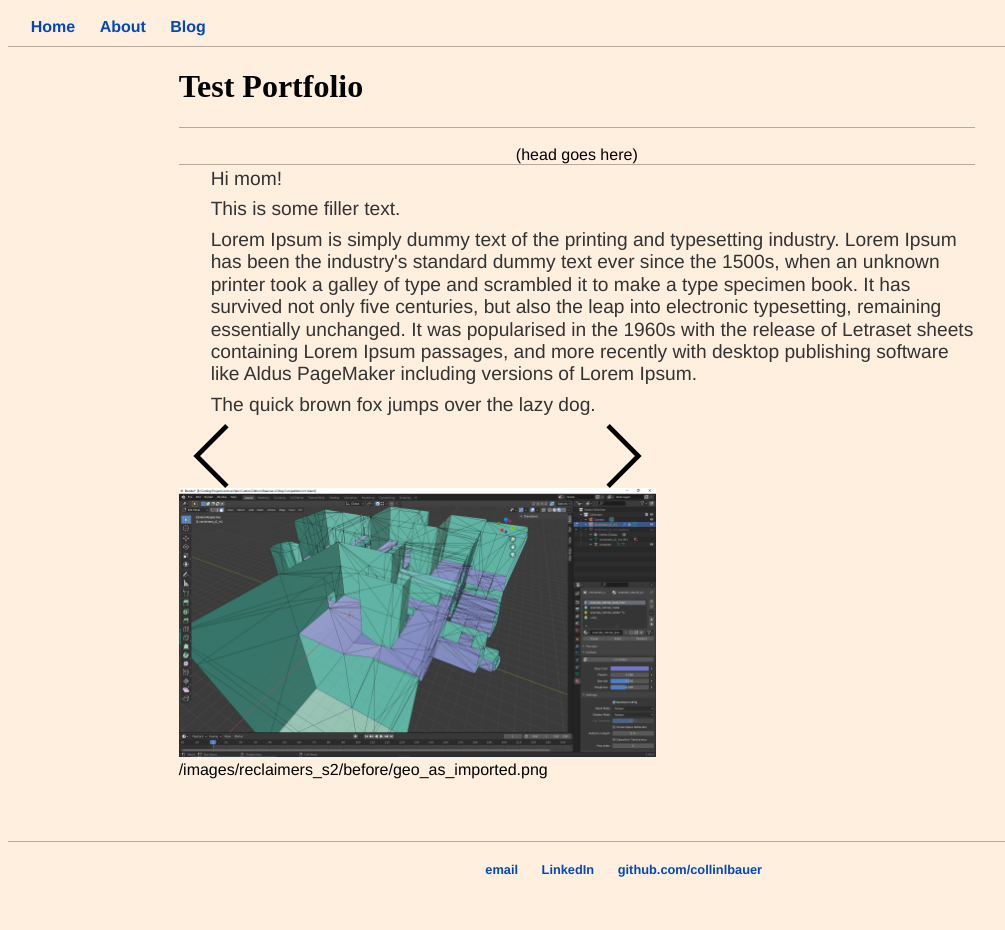
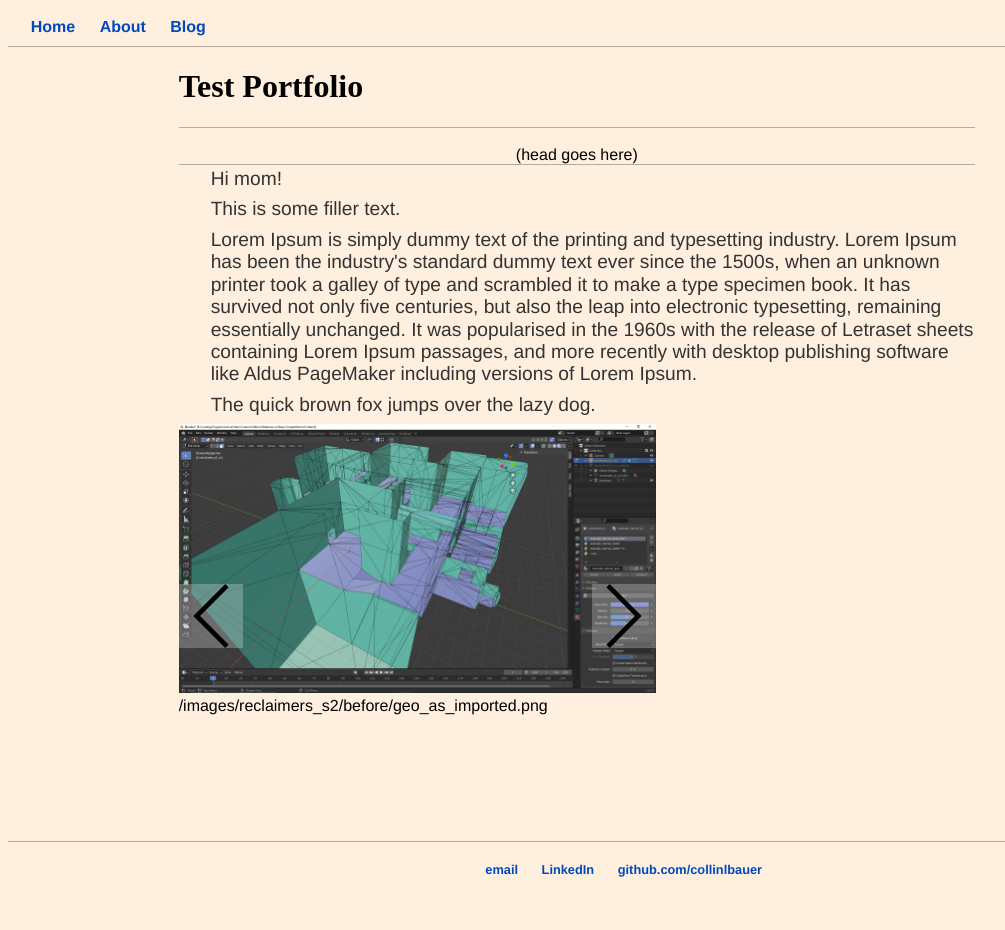
Before and after one commit to CollinLBauer/collinlbauer.github.io, a Jekyll site: the page built from test/index.html, in a window 1280 px wide. Shown: the whole page, without its empty margins (0-1005 px from the left). Built offline with Jekyll 4.4.1, drawn with Linux system fonts in a browser that asks for light colours.

Commit message:
arrow placement?

```diff
--- a/css/portfolio.css
+++ b/css/portfolio.css
@@ -7,24 +7,36 @@
     font-family:'Helvetica', 'Arial', 'Sans-Serif';
 }
 
-#pf_images {
-    min-height: 400px;
-    width: 60%
-}
-
 #pf_image_array {
     display: none
 }
 
+#pf_images {
+    min-height: 400px;
+    width: 60%;
+    position: relative
+}
+
 #img_left {
+    background-color: #ffffff3f;
     width: 64px;
     height: 64px;
-    float: left;
-    align-self: center
+    position: absolute;
+    z-index: 1;
+    left: 0;
+    top: 40%
 }
+
 #img_right {
+    background-color: #ffffff3f;
     width: 64px;
     height: 64px;
-    float: right;
-    align-self: center
+    position: absolute;
+    z-index: 1;
+    right: 0;
+    top: 40%
 }
+
+#pf_image_display {
+    z-index: 0;
+}
```
